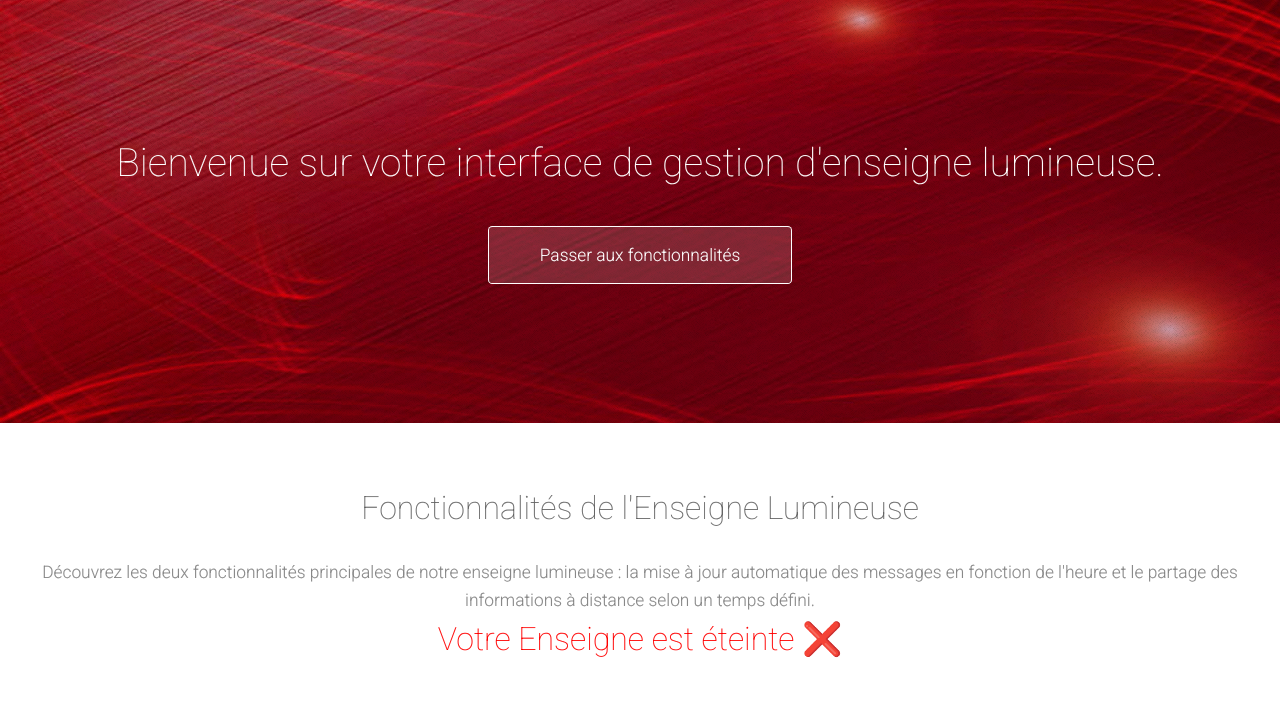
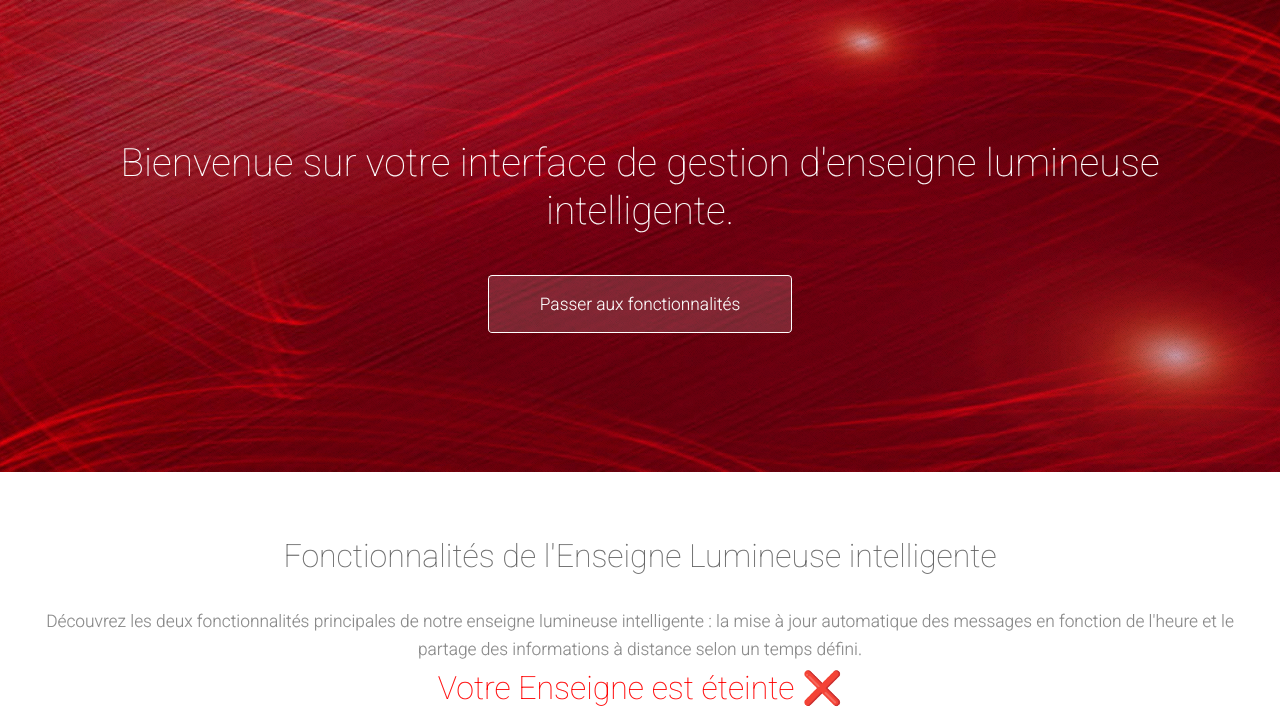
Before and after one commit to israel755/israelsite.github.io-, a plain HTML site: page index.html in a window 1280 px wide. Shown: the top 723 px of the page. Drawn offline with Linux system fonts and the light colour scheme; no server answers.

Commit message:
Update index.html

```diff
--- a/index.html
+++ b/index.html
@@ -28,7 +28,7 @@
 		<!-- Header -->
 			<section id="header" class="dark">
 				<header>
-					<h1>Bienvenue sur votre interface de gestion d'enseigne lumineuse.</h1>
+					<h1>Bienvenue sur votre interface de gestion d'enseigne lumineuse intelligente.</h1>
 
 				</header>
 				<footer>
@@ -40,8 +40,8 @@
 <section id="first" class="main">
     <header>
         <div class="container">
-            <h2>Fonctionnalités de l'Enseigne Lumineuse</h2>
-            <p>Découvrez les deux fonctionnalités principales de notre enseigne lumineuse : la mise à jour automatique des messages en fonction de l'heure et le partage des informations à distance selon un temps défini.</p>
+            <h2>Fonctionnalités de l'Enseigne Lumineuse intelligente</h2>
+            <p>Découvrez les deux fonctionnalités principales de notre enseigne lumineuse intelligente : la mise à jour automatique des messages en fonction de l'heure et le partage des informations à distance selon un temps défini.</p>
             <h2 id="esp32-status" style="color: red;">Votre Enseigne est éteinte ❌</h2>
         </div>
     </header>
```
